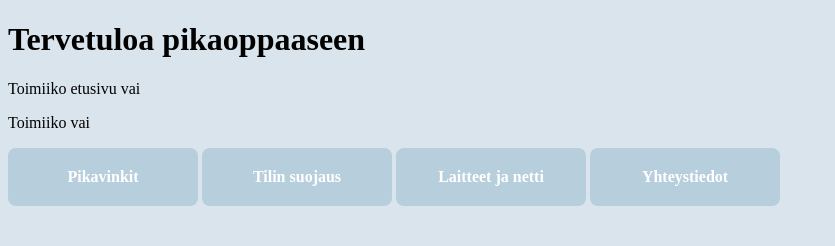
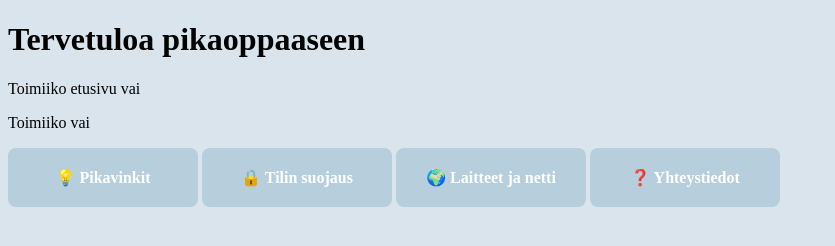
Before and after one commit to Miika-site/Miika-site.github.io, a plain HTML site: page index.html in a window 1280 px wide. Shown: the whole page, without its empty margins (0-835 px from the left). Drawn offline with Linux system fonts and the light colour scheme.

Commit message:
navigointi

```diff
--- a/index.html
+++ b/index.html
@@ -11,9 +11,10 @@
 <p>Toimiiko etusivu vai</p>
 <p>Toimiiko vai</p>
 <nav>
-    <a href="pikavinkit.html" class="nav-button">Pikavinkit</a>
-    <a href="tilin suojaus.html" class="nav-button">Tilin suojaus</a>
-    <a href="laitteet ja netti.html" class="nav-button">Laitteet ja netti</a>
-    <a href="yhteystietoja.html" class="nav-button">Yhteystiedot</a>
+    <a href="pikavinkit.html" class="nav-button">💡 Pikavinkit</a>  <!-- Lamppu -->
+    <a href="tilin suojaus.html" class="nav-button">🔒 Tilin suojaus</a>  <!-- Lukko -->
+    <a href="laitteet ja netti.html" class="nav-button">🌍 Laitteet ja netti</a>  <!-- Maapallo -->
+    <a href="yhteystietoja.html" class="nav-button">❓ Yhteystiedot</a>  <!-- Kysymysmerkki -->
+    </nav>
 </body>
 </html>
```
